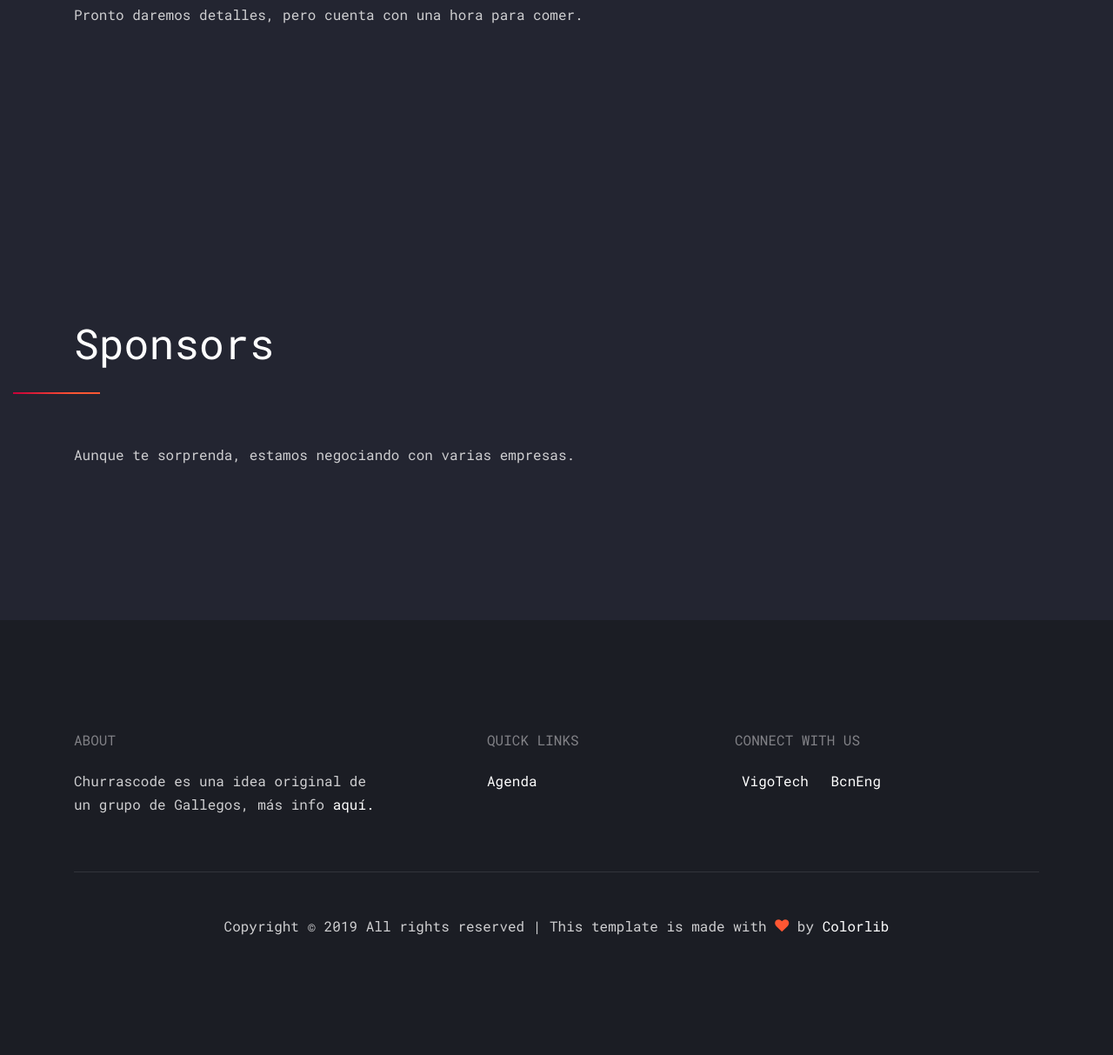
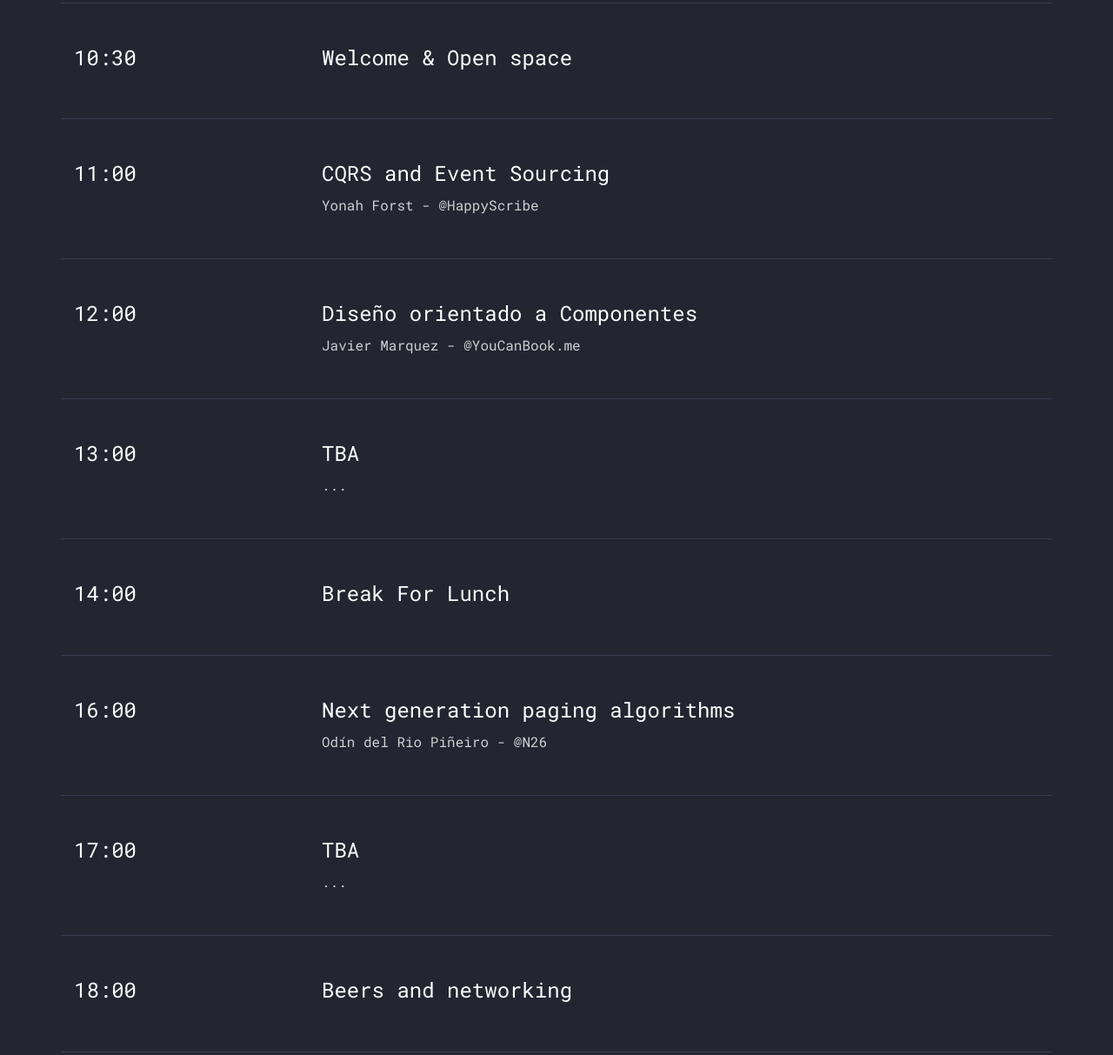
Before and after one commit to churrascode/churrascode.github.io, a plain HTML site: page BCN_2019/index.html in a window 1280 px wide. Shown: the part 1166-2379 px from the top of the page at 87% size. Drawn offline with Linux system fonts and the light colour scheme; files whose address does not match are found by name.

Commit message:
Update bcn web

```diff
--- a/BCN_2019/css/style.css
+++ b/BCN_2019/css/style.css
@@ -778,3 +778,9 @@ h1, h2, h3, h4, h5,
   width: 40px;
   height: 40px;
   line-height: 40px; }
+
+
+  iframe {
+    width: 100%;
+    height: 300px;
+  }
--- a/BCN_2019/index.html
+++ b/BCN_2019/index.html
@@ -47,7 +47,7 @@
               <ul class="site-menu js-clone-nav mx-auto d-none d-lg-block">
                 <li class="active"><a href="index.html">Home</a></li>
                 <li><a href="/BCN_2019#program">agenda</a></li>
-                <li><a href="/BCN_2019#program">información</a></li>
+                <li><a href="/BCN_2019#location">localización</a></li>
                 <li><a href="/BCN_2019#program">entradas</a></li>
               </ul>
             </nav>
@@ -63,7 +63,7 @@
     <div class="container">
       <div class="row align-items-center">
         <div class="col-md-10">
-          <span class="d-block mb-3 caption" data-aos="fade-up" data-aos-delay="100"> > 2019, BCN </span>
+          <span class="d-block mb-3 caption" data-aos="fade-up" data-aos-delay="100"> > 8 JUN 2019, BCN </span>
           <h1 class="d-block mb-4" data-aos="fade-up" data-aos-delay="200"> Código & Churrasco</h1>
           <span class="d-block mb-5 caption" data-aos="fade-up" data-aos-delay="300">La conferencia que causa más
             manchas en el teclado.</span>
@@ -187,68 +187,85 @@
           </p>
         </div> -->
       </div>
-      <p>Pronto daremos detalles, pero cuenta con una hora para comer.</p>
-      <!-- <div class="row align-items-stretch program">
+      <div class="row align-items-stretch program">
         <div class="col-12 border-top border-bottom py-5" data-aos="fade" data-aos-delay="200">
           <div class="row align-items-stretch">
-            <div class="col-md-3 text-white mb-3 mb-md-0"><span class="h4">8:00</span> <span>AM</span></div>
+
+            <div class="col-md-3 text-white mb-3 mb-md-0"><span class="h4">10:30</span></div>
             <div class="col-md-9">
-              <h2 class="text-white">Design your open source strategy</h2>
-              <span>Chris Mathews</span>
+              <h2 class="text-white">Welcome & Open space </h2>
             </div>
           </div>
         </div>
 
         <div class="col-12 border-bottom py-5" data-aos="fade" data-aos-delay="300">
           <div class="row align-items-stretch">
-            <div class="col-md-3 text-white mb-3 mb-md-0"><span class="h4">9:30</span> <span>AM</span></div>
+            <div class="col-md-3 text-white mb-3 mb-md-0"><span class="h4">11:00</span></div>
             <div class="col-md-9">
-              <h2 class="text-white">Design your open source strategy</h2>
-              <span>Chris Mathews</span>
+              <h2 class="text-white">CQRS and Event Sourcing</h2>
+              <span>Yonah Forst - @HappyScribe</span>
             </div>
           </div>
         </div>
 
         <div class="col-12 border-bottom py-5" data-aos="fade" data-aos-delay="400">
           <div class="row align-items-stretch">
-            <div class="col-md-3 text-white mb-3 mb-md-0"><span class="h4">10:30</span> <span>AM</span></div>
+            <div class="col-md-3 text-white mb-3 mb-md-0"><span class="h4">12:00</span></div>
             <div class="col-md-9">
-              <h2 class="text-white">Design your open source strategy</h2>
-              <span>Chris Mathews</span>
+              <h2 class="text-white">Diseño orientado a Componentes</h2>
+              <span>Javier Marquez - @YouCanBook.me</span>
+            </div>
+          </div>
+        </div>
+
+        <div class="col-12 border-bottom py-5" data-aos="fade" data-aos-delay="400">
+          <div class="row align-items-stretch">
+            <div class="col-md-3 text-white mb-3 mb-md-0"><span class="h4">13:00</span></div>
+            <div class="col-md-9">
+              <h2 class="text-white">TBA</h2>
+              <span>...</span>
             </div>
           </div>
         </div>
 
         <div class="col-12 border-bottom py-5" data-aos="fade" data-aos-delay="500">
           <div class="row align-items-stretch">
-            <div class="col-md-3 text-white mb-3 mb-md-0"><span class="h4">10:45</span> <span>NOON</span></div>
+            <div class="col-md-3 text-white mb-3 mb-md-0"><span class="h4">14:00</span></div>
             <div class="col-md-9">
-              <h2 class="text-white">Break With Snacks</h2>
+              <h2 class="text-white">Break For Lunch</h2>
             </div>
           </div>
         </div>
 
         <div class="col-12 border-bottom py-5" data-aos="fade" data-aos-delay="600">
           <div class="row align-items-stretch">
-            <div class="col-md-3 text-white mb-3 mb-md-0"><span class="h4">11:30</span> <span>AM</span></div>
+            <div class="col-md-3 text-white mb-3 mb-md-0"><span class="h4">16:00</span></div>
             <div class="col-md-9">
-              <h2 class="text-white">Design your open source strategy</h2>
-              <span>Chris Mathews</span>
+              <h2 class="text-white">Next generation paging algorithms</h2>
+              <span>Odín del Rio Piñeiro - @N26</span>
             </div>
           </div>
         </div>
 
         <div class="col-12 border-bottom py-5" data-aos="fade" data-aos-delay="700">
           <div class="row align-items-stretch">
-            <div class="col-md-3 text-white mb-3 mb-md-0"><span class="h4">12:00</span> <span>NOON</span></div>
+            <div class="col-md-3 text-white mb-3 mb-md-0"><span class="h4">17:00</span></div>
             <div class="col-md-9">
-              <h2 class="text-white">Break For Lunch</h2>
+              <h2 class="text-white">TBA</h2>
+              <span>...</span>
             </div>
           </div>
         </div>
 
-
-      </div> -->
+        <div class="col-12 border-bottom py-5" data-aos="fade" data-aos-delay="700">
+          <div class="row align-items-stretch">
+            <div class="col-md-3 text-white mb-3 mb-md-0"><span class="h4">18:00</span></div>
+            <div class="col-md-9">
+              <h2 class="text-white">Beers and networking</h2>
+            </div>
+          </div>
+        </div>
+      </div>
     </div>
   </div>
 
@@ -265,9 +282,9 @@
             <p>Lorem ipsum dolor sit amet consectetur adipisicing elit. Natus error deleniti dolores necessitatibus eligendi. Nesciunt repellendus ab voluptatibus.</p>
           </div> -->
       </div>
-      <p>
-        Aunque te sorprenda, estamos negociando con varias empresas.
-      </p>
+      <!-- <p>
+        YouCanBook.me
+      </p> -->
       <!-- <div class="row mb-5">
         <div class="col-md-6 col-lg-4 mb-5 mb-lg-0" data-aos="fade" data-aos-delay="200">
           <img src="images/logo_1.png" alt="Image" class="img-fluid">
@@ -299,91 +316,34 @@
     </div>
   </div>
 
-  <!-- News -->
-  <!-- <div class="site-section">
+  <!-- Location -->
+  <div id="location" class="site-section">
     <div class="container">
       <div class="row mb-5">
         <div class="col-lg-4">
           <div class="site-section-heading" data-aos="fade-up">
-              <h2>News</h2>
+            <h2>Localización</h2>
           </div>
-          </div>
-          <div class="col-lg-6 mt-5 pl-lg-5" data-aos="fade-up" data-aos-delay="100">
-            <p>Lorem ipsum dolor sit amet consectetur adipisicing elit. Natus error deleniti dolores necessitatibus eligendi. Nesciunt repellendus ab voluptatibus.</p>
         </div>
       </div>
 
       <div class="row mb-5">
-          <div class="col-md-6 col-lg-4 mb-5 mb-lg-0 blog-entry"  data-aos="fade-up" data-aos-delay="200">
-            <a href="#" class="d-block mb-4">
-              <img src="images/person_1.jpg" alt="Image" class="img-fluid">
-            </a>
-            <h2 class="mb-4"><a href="#">Design your open source strategy</a></h2>
-            <div class="mb-4 post-meta d-flex align-items-center">
-              <div class="mr-2"><img src="images/person_1.jpg" alt="Image" class="img-fluid"></div>
-              <div><span>By <a href="#">Emely Peters</a></span> &mdash; <span>Sep. 10, 2019</span></div>
+        <div class="col-12 col-md-6" data-aos="fade-up" data-aos-delay="200">
+          <iframe
+            src="https://www.google.com/maps/embed?pb=!1m18!1m12!1m3!1d2992.528831568535!2d2.204993315426376!3d41.40603767926244!2m3!1f0!2f0!3f0!3m2!1i1024!2i768!4f13.1!3m3!1m2!1s0x12a4a346c46a4b43%3A0xfe2e784f3d840ba!2sCarrer+de+Bac+de+Roda%2C+64%2C+08005+Barcelona!5e0!3m2!1ses!2ses!4v1557253834077!5m2!1ses!2ses" frameborder="0" style="border:0" allowfullscreen>
+          </iframe>
         </div>
-            <p>Lorem ipsum dolor sit amet consectetur adipisicing elit. Natus error deleniti dolores necessitatibus eligendi. Nesciunt repellendus ab voluptatibus.
-          </div>
-
-          <div class="col-md-6 col-lg-4 mb-5 mb-lg-0 blog-entry" data-aos="fade-up" data-aos-delay="300">
-            <a href="#" class="d-block mb-4">
-              <img src="images/person_1.jpg" alt="Image" class="img-fluid">
-            </a>
-            <h2 class="mb-4"><a href="#">Design your open source strategy</a></h2>
-            <div class="mb-4 post-meta d-flex align-items-center">
-              <div class="mr-2"><img src="images/person_1.jpg" alt="Image" class="img-fluid"></div>
-              <div><span>By <a href="#">Emely Peters</a></span> &mdash; <span>Sep. 10, 2019</span></div>
-            </div>
-            <p>Lorem ipsum dolor sit amet consectetur adipisicing elit. Natus error deleniti dolores necessitatibus eligendi. Nesciunt repellendus ab voluptatibus.
-          </div>
-
-          <div class="col-md-6 col-lg-4 mb-5 mb-lg-0 blog-entry" data-aos="fade-up" data-aos-delay="400">
-            <a href="#" class="d-block mb-4">
-              <img src="images/person_1.jpg" alt="Image" class="img-fluid">
-            </a>
-            <h2 class="mb-4"><a href="#">Design your open source strategy</a></h2>
-            <div class="mb-4 post-meta d-flex align-items-center">
-              <div class="mr-2"><img src="images/person_1.jpg" alt="Image" class="img-fluid"></div>
-              <div><span>By <a href="#">Emely Peters</a></span> &mdash; <span>Sep. 10, 2019</span></div>
-            </div>
-            <p>Lorem ipsum dolor sit amet consectetur adipisicing elit. Natus error deleniti dolores necessitatibus eligendi. Nesciunt repellendus ab voluptatibus.
-          </div>
-
-        </div>
-        <div class="row" data-aos="fade-up" data-aos-delay="500">
-          <div class="col-12 text-center">
-            <a href="#" class="btn-custom" data-aos="fade-up" data-aos-delay="400"><span>More Blog Posts</span></a>
+        <div class="col-12 col-md-6 pt-5">
+          <h3>VistaPrint Offices.</h3>
+          <h4>Carrer de Bac de Roda, 64, 08005 Barcelona</h4>
         </div>
       </div>
     </div>
-    </div> -->
+  </div>
 
   <footer class="site-footer">
     <div class="container">
-      <div class="row mb-5">
-        <div class="col-md-4">
-          <h2 class="footer-heading text-uppercase mb-4">About</h2>
-          <p>Churrascode es una idea original de un grupo de Gallegos, más info
-            <a href="https://groups.google.com/forum/#!topic/gdg-vigo/YoycSgqV8JQ">aquí.</a>
-          </p>
-        </div>
-        <div class="col-md-3 ml-auto">
-          <h2 class="footer-heading text-uppercase mb-4">Quick Links</h2>
-          <ul class="list-unstyled">
-            <li><a href="/BCN_2019#program">Agenda</a></li>
-          </ul>
-        </div>
-        <div class="col-md-4">
-          <h2 class="footer-heading text-uppercase mb-4">Connect with Us</h2>
-          <p>
-            <a href="https://vigotechalliance.slack.com" class="p-2 pl-0">VigoTech</span></a>
-            <a href="https://bcneng.slack.com" class="p-2 pl-0">BcnEng</span></a>
-          </p>
-        </div>
-      </div>
       <div class="row">
-
         <div class="col-md-12 text-center">
           <div class="border-top pt-5">
             <p>
```
Lines whose indentation alone changed are shown as unchanged.
